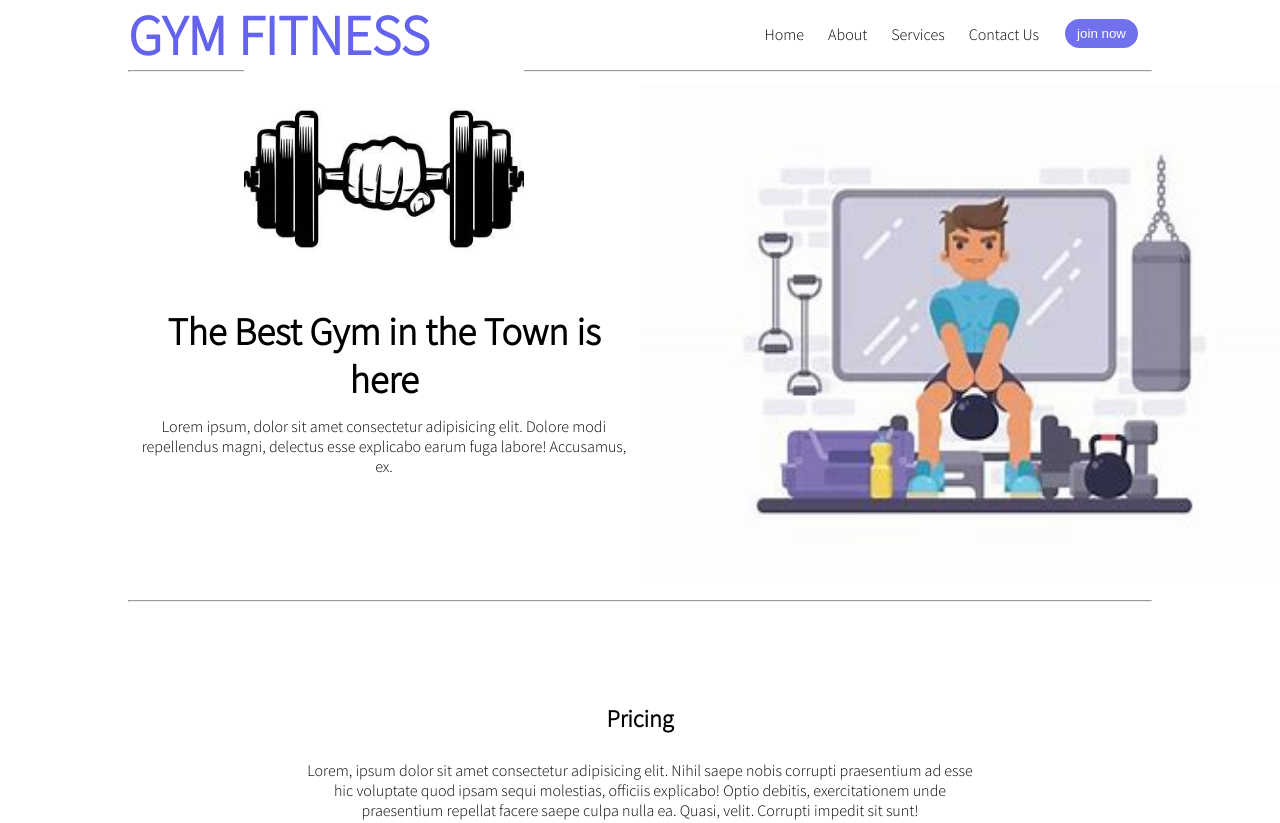
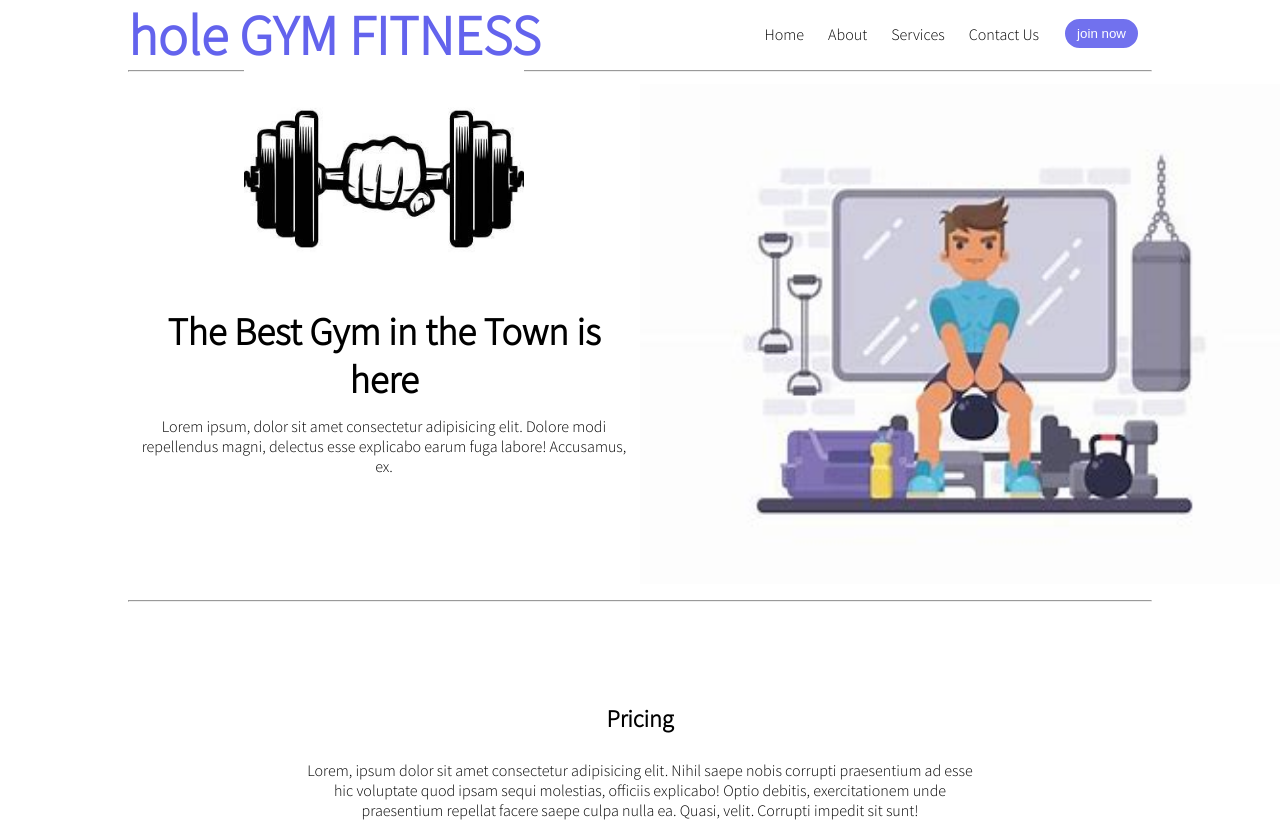
Before and after one commit to devgupta0513/HOME-PAFE-GYM, a plain HTML site: page index.html in a window 1280 px wide. Shown: the top 823 px of the page. Drawn offline with Linux system fonts and the light colour scheme.

Commit message:
Update index.html

```diff
--- a/index.html
+++ b/index.html
@@ -16,7 +16,7 @@
     <div class="container mx-auto  ">
         <header>
             <nav class="flex justify-between">
-                <div class="font-bold flex item-center text-blue logo ">GYM FITNESS</div>
+                <div class="font-bold flex item-center text-blue logo "> hole GYM FITNESS</div>
                 <ul class="navbar flex item-center">
                     <li>Home</li>
                     <li>About</li>
```
